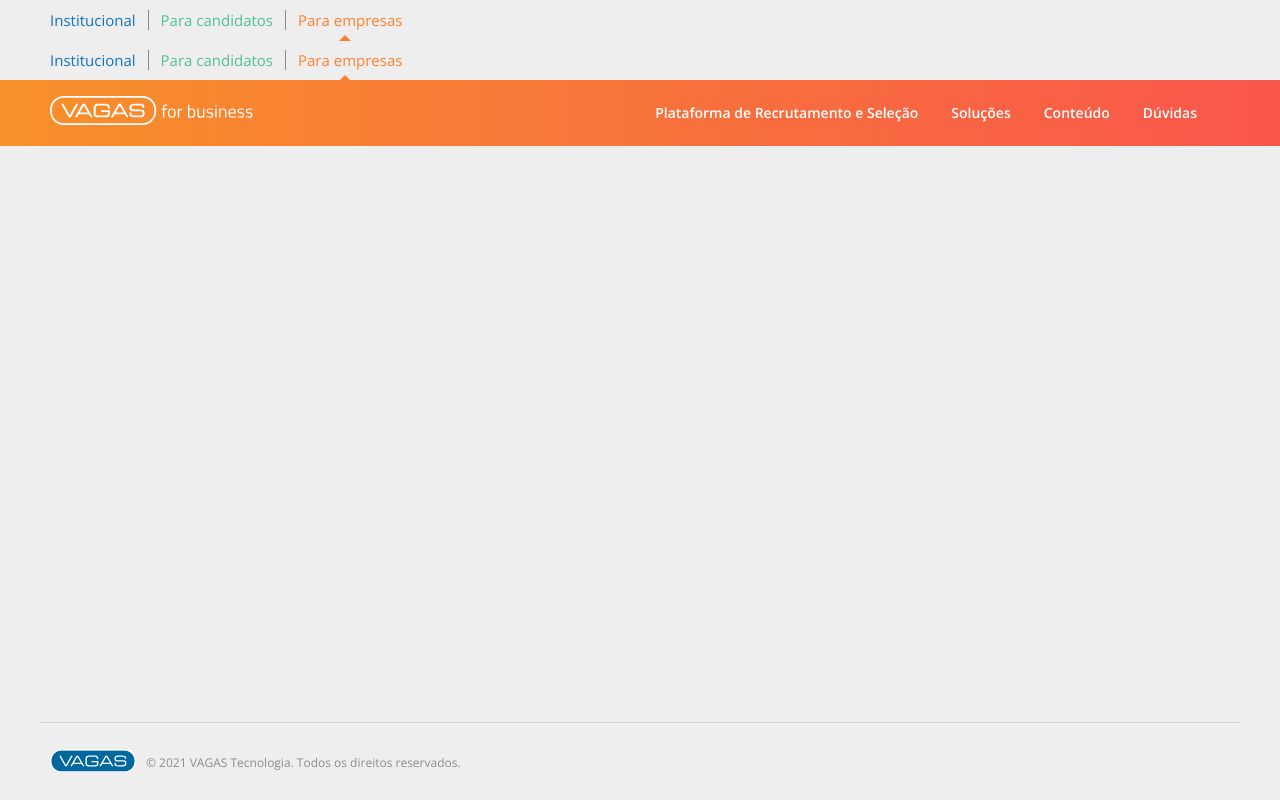
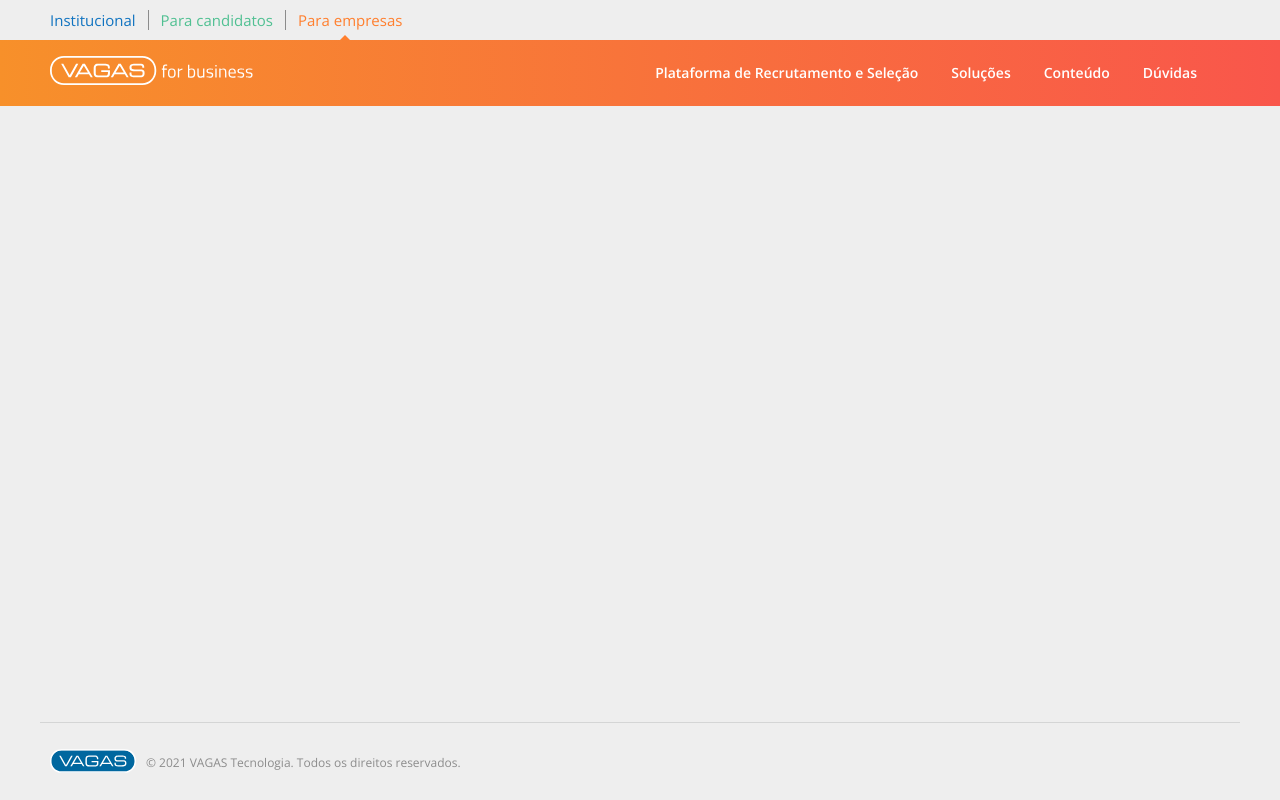
Before and after one commit to darlanmendonca/forbusiness, a Next.js app: page /sobre in a window 1280 px wide. Built offline with nearby package versions, Linux system fonts and the light colour scheme; no server answers.

Commit message:
adicionando vercel dev ao Readme, e removendo header duplicado da pagina sobre

```diff
--- a/pages/sobre.js
+++ b/pages/sobre.js
@@ -6,8 +6,6 @@ import Menu from '../menu/menu.component.js'
 
 const Sobre = () => (
   <Page>
-    <SegmentHeader current='forbusiness' />
-
     <MainHeader>
       <MainHeader.Link
         label='Plataforma de Recrutamento e Seleção'
```
Also changed, not shown: 2 other files (tests, documents, lock files or other folders).
